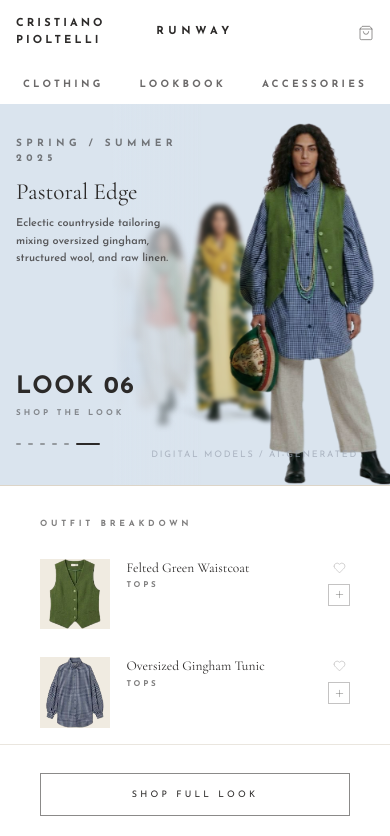
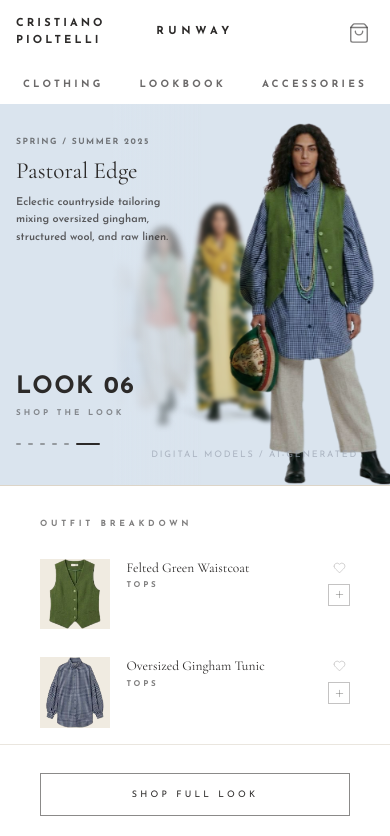
Before and after one commit to ritikaanand0611-ctrl/cristiano-pioltelli, a Next.js app: page / in a window 390 px wide. Shown: the top 836 px of the page. Built offline with nearby package versions, Linux system fonts and the light colour scheme.

Commit message:
Mobile: single-line season label, larger bag icon tap target

```diff
--- a/app/components/Header.tsx
+++ b/app/components/Header.tsx
@@ -57,9 +57,9 @@ export default function Header({ right }: HeaderProps) {
           <button
             onClick={openCart}
             aria-label="Open bag"
-            className="relative text-[#2C2A29]/50 hover:text-[#2C2A29] transition-colors"
+            className="relative text-[#2C2A29]/60 hover:text-[#2C2A29] transition-colors p-1"
           >
-            <ShoppingBag size={16} strokeWidth={1.5} />
+            <ShoppingBag size={22} strokeWidth={1.5} className="md:w-4 md:h-4" />
             {count > 0 && (
               <span className="absolute -top-1.5 -right-1.5 w-3.5 h-3.5 bg-[#2C2A29] text-white rounded-full font-sans text-[7px] font-bold flex items-center justify-center leading-none">
                 {count}
--- a/app/components/LookbookShell.tsx
+++ b/app/components/LookbookShell.tsx
@@ -435,7 +435,7 @@ export default function LookbookShell() {
               exit={{    opacity: 0, y: -6 }}
               transition={{ duration: 0.28, ease: [0.22, 1, 0.36, 1] }}
             >
-              <p className="font-sans text-[10px] font-bold tracking-[0.44em] text-[#2C2A29]/60 uppercase mb-3">
+              <p className="font-sans text-[8.5px] md:text-[10px] font-bold tracking-[0.18em] md:tracking-[0.44em] text-[#2C2A29]/60 uppercase mb-2 md:mb-3 whitespace-nowrap">
                 Spring / Summer 2025
               </p>
               <p className="font-serif text-[1.45rem] leading-tight text-[#2C2A29] mb-2">
```
